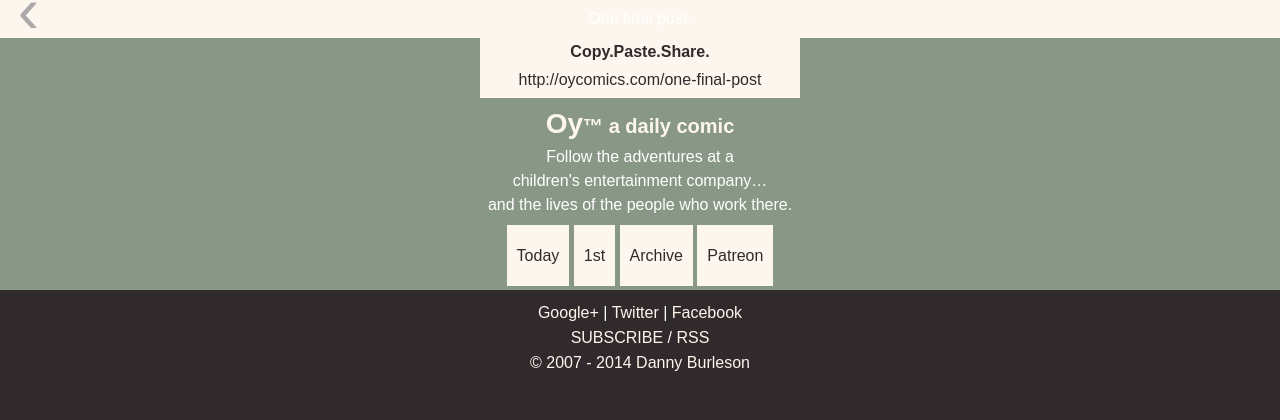
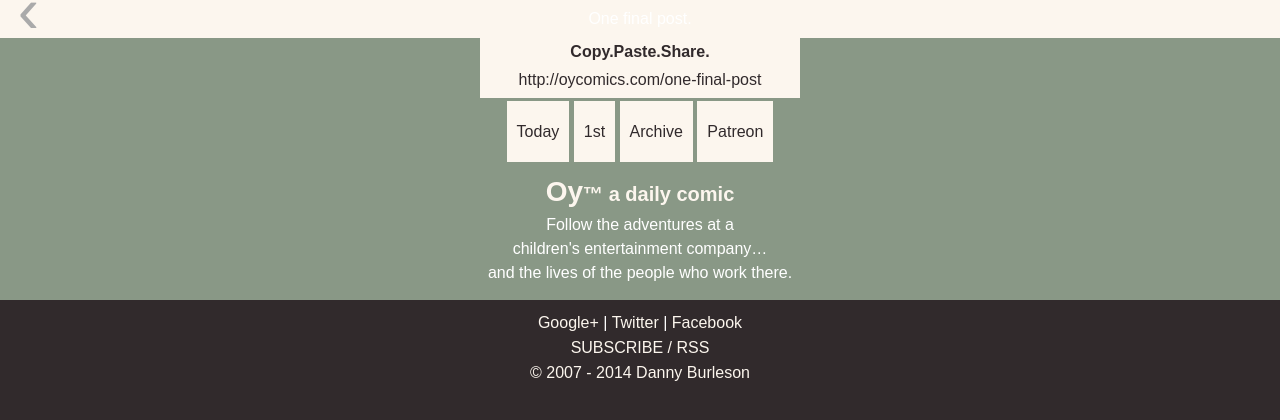
Before and after one commit to oycomics/oycomics.github.io, a Jekyll site: the page built from _posts/2099-12-31-one-final-post.md, in a window 1280 px wide. Shown: the top 420 px of the page. Built offline with Jekyll 4.4.1, drawn with Linux system fonts in a browser that asks for light colours; Markdown is read by kramdown in place of the engine named in the settings.

Commit message:
Update daily.html

```diff
--- a/_layouts/daily.html
+++ b/_layouts/daily.html
@@ -14,8 +14,8 @@
 {{ content }}
 </div>
 {% include copy_paste_share.html %}
+{% include nav.html %}
 {% include title.html %}
-{% include nav.html %}
 {% include footer.html %}
 </div>
 </body>
```
